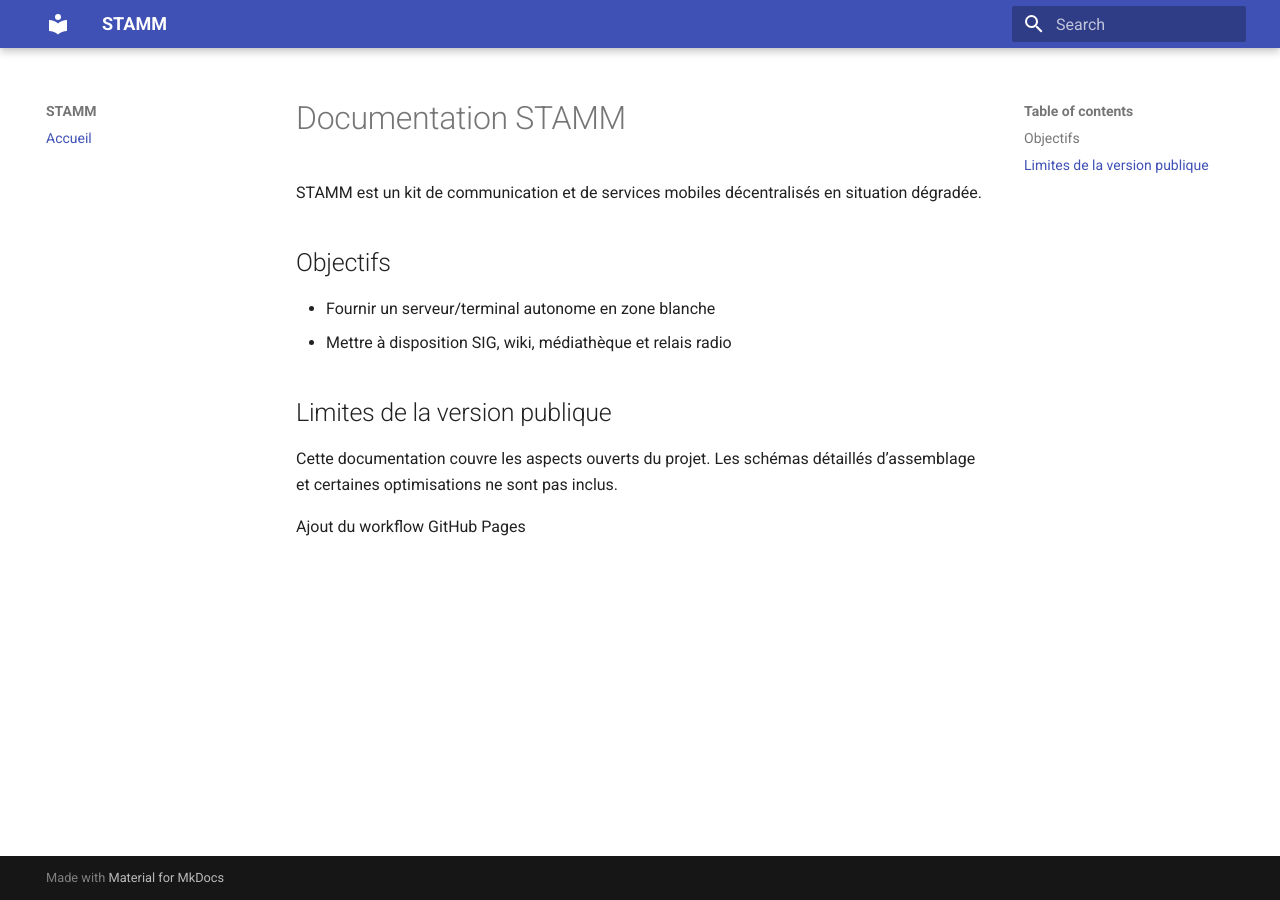
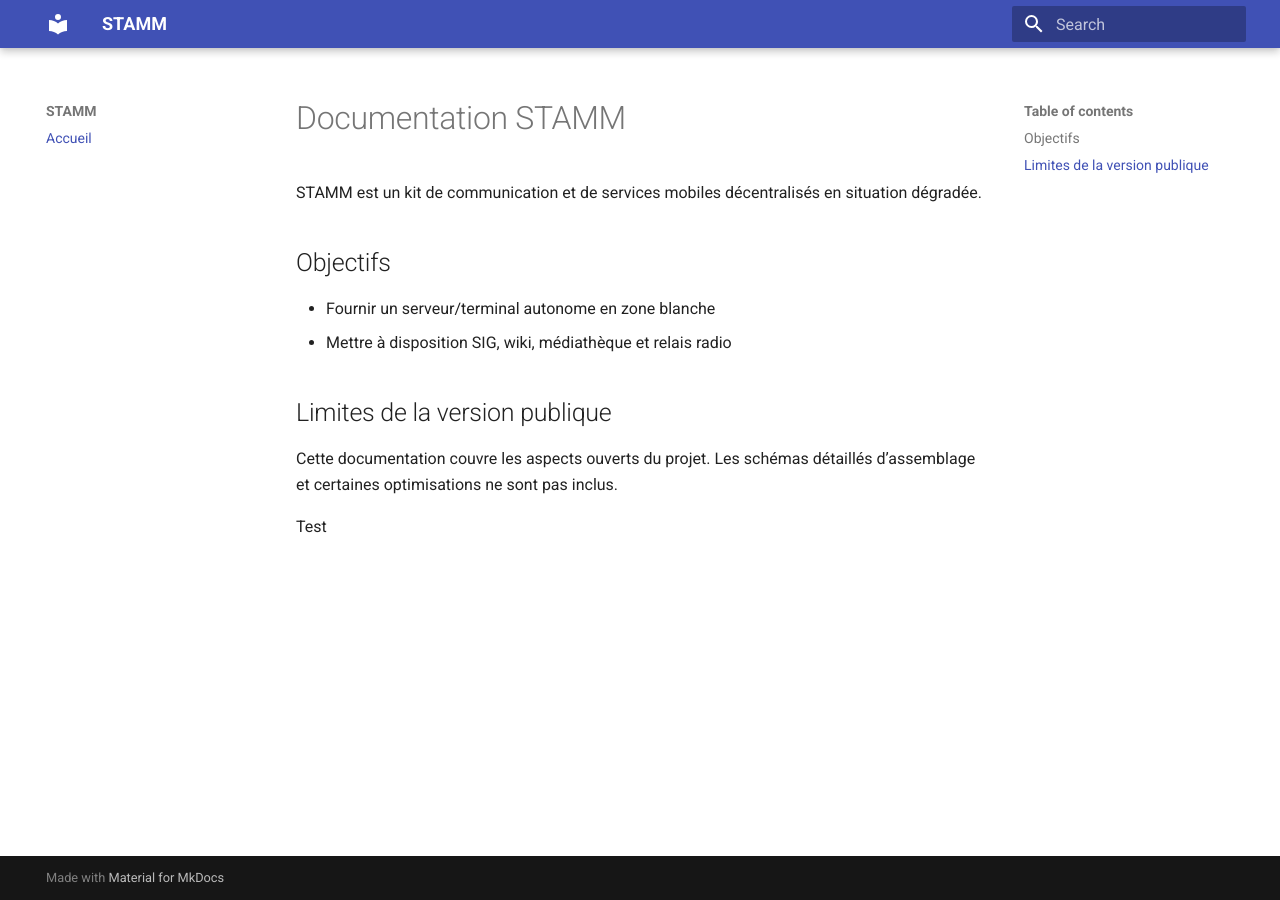
Before and after one commit to PierreLga456/stamm, an MkDocs documentation site: the page built from docs/index.md, in a window 1280 px wide. Built offline with MkDocs 1.6.1 and Material for MkDocs 9.7.7, drawn with Linux system fonts in a browser that asks for light colours.

Commit message:
Update index.md

```diff
--- a/docs/index.md
+++ b/docs/index.md
@@ -11,4 +11,4 @@ STAMM est un kit de communication et de services mobiles décentralisés en situ
 Cette documentation couvre les aspects ouverts du projet.
 Les schémas détaillés d’assemblage et certaines optimisations ne sont pas inclus.
 
-Ajout du workflow GitHub Pages
+Test
```
